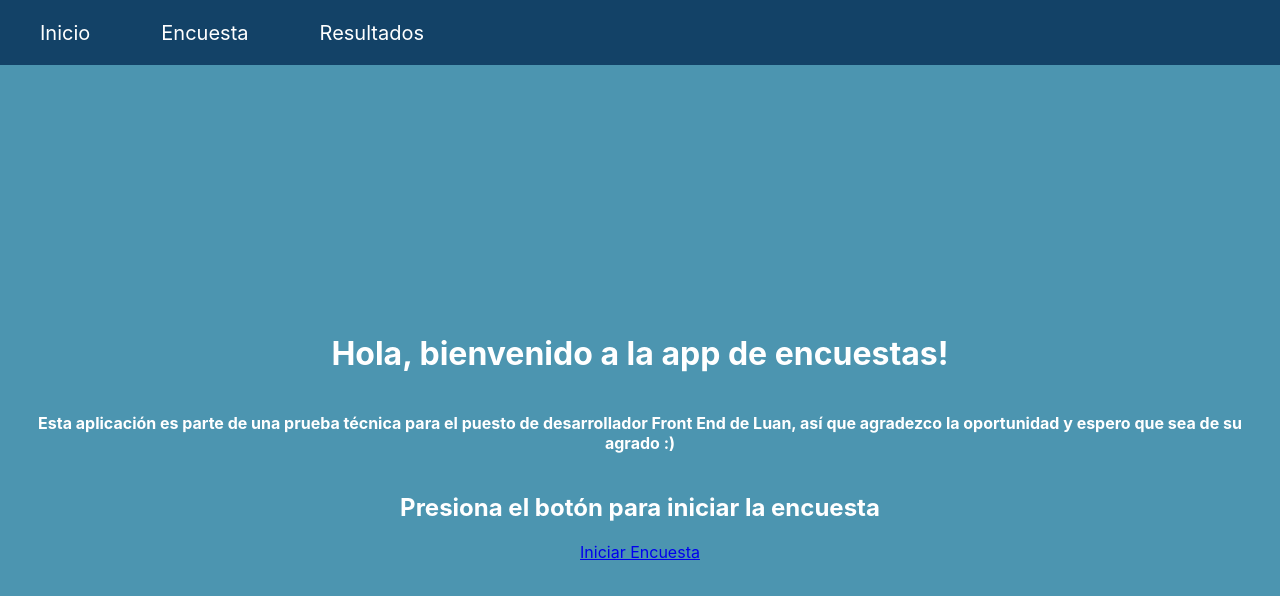
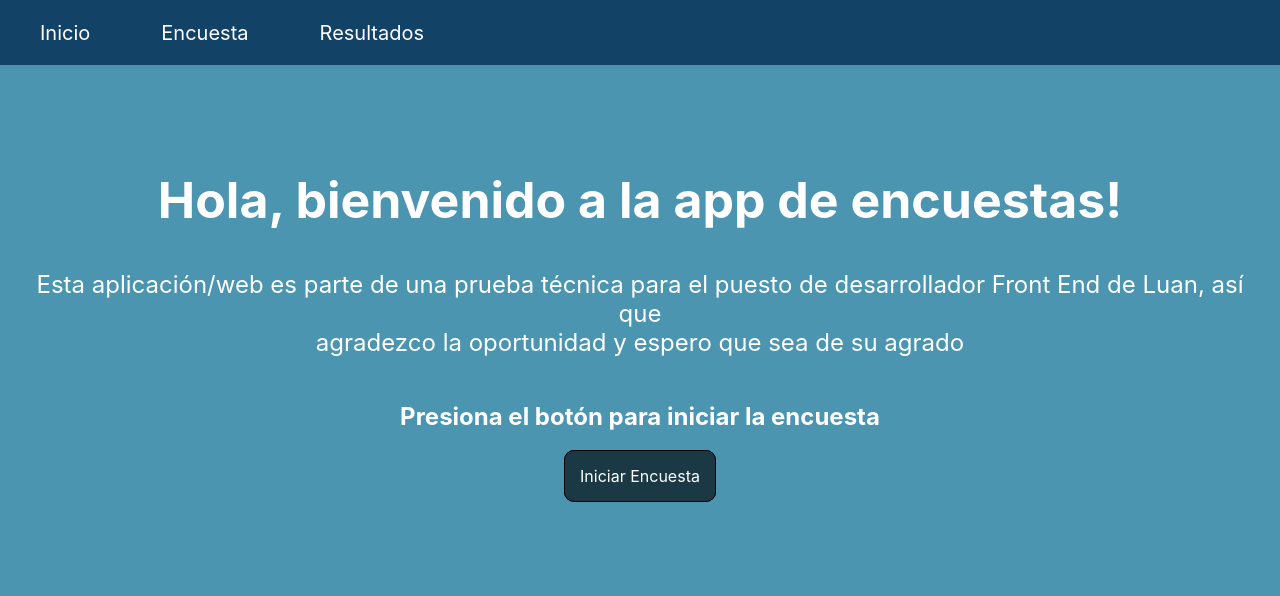
Before and after one commit to LautaroLesni/encuestas-app, a React (Create React App) app: page / in a window 1280 px wide. Shown: the top 596 px of the page. Built offline with nearby package versions, Linux system fonts and the light colour scheme.

Commit message:
add styles and appearing anims

```diff
--- a/src/components/Encuestas.jsx
+++ b/src/components/Encuestas.jsx
@@ -3,6 +3,8 @@ import { onGetEncuesta } from "../firebase/firebase-config";
 import { useState, useEffect } from "react";
 import s from './Encuestas.module.css'
 import { Link } from "react-router-dom";
+import { motion } from "framer-motion";
+import CircularProgress from '@mui/material/CircularProgress';
 
 
 const Encuestas = () => {
@@ -25,13 +27,21 @@ const Encuestas = () => {
 
     return (
         <div className={s.outterDIV}>
-            {!encuestas ? <h1>Loading...</h1> : encuestas.length < 1 ?
-            <div className={s.sinEncuestas}>
-                <h1>No se encontraron resultados de la encuesta, presiona el botón para crear una</h1>
-                <Link to='/encuesta'>Realizar encuesta</Link>
-                </div>
+            {!encuestas ? <CircularProgress style={{color:'#7cc1da'}} size={100}/> : encuestas.length < 1 ?
+                <motion.div className={s.sinEncuestas}
+                    initial={{ opacity: 0, y: 0 }}
+                    whileInView={{ opacity: 1, y: 0 }}
+                    transition={{ delay: 0, duration: 0.8 }}
+                    viewport={{ once: true }}>
+                    <h1>No se encontraron resultados de la encuesta, presiona el botón para crear una</h1>
+                    <Link to='/encuesta'>Realizar encuesta</Link>
+                </motion.div>
                 :
-                <div className={s.tablecontainer}>
+                <motion.div className={s.tablecontainer}
+                    initial={{ opacity: 0, y: 0 }}
+                    whileInView={{ opacity: 1, y: 0 }}
+                    transition={{ delay: 0.5, duration: 0.8 }}
+                    viewport={{ once: true }}>
                     <table>
                         <thead><tr>
                             <th>Nombre completo</th>
@@ -53,7 +63,7 @@ const Encuestas = () => {
                             ))}
                         </tbody>
                     </table>
-                </div>}
+                </motion.div>}
 
         </div>
     )
--- a/src/components/Encuestas.module.css
+++ b/src/components/Encuestas.module.css
@@ -48,11 +48,20 @@
   form * {
     font-size: 28px;
   }
+  .sinEncuestas{
+    height: 60%;
+    display: flex;
+    flex-direction: column;
+    justify-content: center;
+    align-items: center;
+  }
   .sinEncuestas h1{
     color: white;
     margin:20px
   }
   .sinEncuestas a{
+    margin-top: 20px;
+    width: 125px;
     background-color: rgb(5, 62, 90);
     padding: 15px;
     color: white;
--- a/src/components/Form.jsx
+++ b/src/components/Form.jsx
@@ -17,10 +17,11 @@ import s from './Form.module.css'
 import { Validate } from "../functions";
 import Typography from '@mui/material/Typography';
 import { Link } from "react-router-dom";
+import { motion } from "framer-motion";
 
 
 const inputstyle = { marginTop: '15px', width: '48%' }
-const success = {backgroundColor:'#B1F6A9',color:'#206518',width:'96%', padding:'10px'}
+const success = { backgroundColor: '#B1F6A9', color: '#206518', width: '96%', padding: '10px' }
 
 
 const Form = () => {
@@ -90,11 +91,19 @@ const Form = () => {
 
     return (
         <div className={s.outterDIV}>
-            <div className={s.innerDIV}>
+            <motion.div className={s.innerDIV}
+                initial={{ opacity: 0, y: 0 }}
+                whileInView={{ opacity: 1, y: 0 }}
+                transition={{ delay: 0, duration: 0.8 }}
+                viewport={{ once: true }}>
                 <div className={s.formDIV}>
                     <h2>Encuesta</h2>
-                        {isCreated && <Typography style={success} id="modal-modal-description" sx={{ mt: 2 }}>
-                            Encuesta enviada!<br/> Para ver los resultados presiona <Link to='/resultados'>aquí</Link></Typography>}
+                    {isCreated && <motion.div
+                        initial={{ opacity: 0, y: 0 }}
+                        whileInView={{ opacity: 1, y: 0 }}
+                        transition={{ delay: 0, duration: 0.8 }}
+                        viewport={{ once: true }}><Typography style={success} id="modal-modal-description" sx={{ mt: 2 }}>
+                            Encuesta enviada!<br /> Para ver los resultados presiona <Link to='/resultados'>aquí</Link></Typography></motion.div>}
 
                     {db.items?.map(form => {
                         switch (form.type) {
@@ -145,7 +154,7 @@ const Form = () => {
                                                 onChange={(newDate) => { setInput({ ...input, birth_date: newDate ? JSON.stringify(newDate._d).split('T', 1).join().slice(1).split('-').join('/') : '' }) }}
                                                 onBlur={handleFocus}
                                             />
-                                        <FormHelperText style={{ color: '#D21515' }}>{errors.birth_date ? focused.birth_date && errors.birth_date : ''}</FormHelperText>
+                                            <FormHelperText style={{ color: '#D21515' }}>{errors.birth_date ? focused.birth_date && errors.birth_date : ''}</FormHelperText>
                                         </FormControl>
                                     </div>
                                 )
@@ -190,7 +199,7 @@ const Form = () => {
                             case 'submit':
                                 return (
                                     <div key={form.label}>
-                                        <Button style={{width:'48%', height:'40px', backgroundColor:'#578797', margin:'10px'}} onClick={handleSubmit} variant="contained" disabled={input.terms_and_conditions ? false : true}>{form.label}</Button>
+                                        <Button style={{ width: '48%', height: '40px', backgroundColor: '#578797', margin: '10px' }} onClick={handleSubmit} variant="contained" disabled={input.terms_and_conditions ? false : true}>{form.label}</Button>
                                         <h2>{form.name}</h2>
                                     </div>
                                 )
@@ -200,7 +209,7 @@ const Form = () => {
                         }
                     })}
                 </div>
-            </div>
+            </motion.div>
         </div>
     )
 }
--- a/src/components/HomeIndex.jsx
+++ b/src/components/HomeIndex.jsx
@@ -1,14 +1,37 @@
 import React from "react";
 import { Link } from "react-router-dom";
 import s from './HomeIndex.module.css'
+import { motion } from 'framer-motion'
 
-const HomeIndex = () =>{
+const HomeIndex = () => {
     return (
         <div className={s.outterDIV}>
-            <h1>Hola, bienvenido a la app de encuestas!</h1>
-            <h4>{`Esta aplicación es parte de una prueba técnica para el puesto de desarrollador Front End de Luan, así que agradezco la oportunidad y espero que sea de su agrado :)`}</h4>
-            <h2>Presiona el botón para iniciar la encuesta</h2>
-            <Link to='/encuesta'>Iniciar Encuesta</Link>
+            <div>
+                <motion.h1
+                    initial={{ opacity: 0, y: -350 }}
+                    whileInView={{ opacity: 1, y: -150 }}
+                    transition={{ delay: 0, duration: 0.8 }}
+                    viewport={{ once: true }}>
+                    Hola, bienvenido a la app de encuestas!</motion.h1>
+                <motion.p
+                    initial={{ opacity: 0, y: -200 }}
+                    whileInView={{ opacity: 1, y: -150 }}
+                    transition={{ delay: 1, duration: 0.8 }}
+                    viewport={{ once: true }}>Esta aplicación/web es parte de una prueba técnica para el puesto de desarrollador Front End de Luan, así que <br />agradezco la oportunidad y espero que sea de su agrado</motion.p>
+                <motion.h2
+                    initial={{ opacity: 0, y: -125 }}
+                    whileInView={{ opacity: 1, y: -125 }}
+                    transition={{ delay: 2.0, duration: 0.8 }}
+                    viewport={{ once: true }}>Presiona el botón para iniciar la encuesta</motion.h2>
+                <motion.div
+                    className={s.divButton}
+                    initial={{ opacity: 0, y: -110 }}
+                    whileInView={{ opacity: 1, y: -110 }}
+                    transition={{ delay: 2.0, duration: 0.8 }}
+                    viewport={{ once: true }}>
+                    <Link to='/encuesta'>Iniciar Encuesta</Link>
+                </motion.div>
+            </div>
         </div>
     )
 }
--- a/src/components/HomeIndex.module.css
+++ b/src/components/HomeIndex.module.css
@@ -8,14 +8,29 @@
     flex-direction: column;
 }
 .outterDIV h1{
-    margin: 20px;
+    margin: 40px;
+    font-size: 50px;
     color: white
 }
 .outterDIV h2{
     margin: 20px;
     color: white
 }
-.outterDIV h4{
+.outterDIV p{
     margin: 20px;
+    font-size: 24px;
     color: white
 }
+.divButton a{
+    text-decoration: none;
+    border: 1px solid black;
+    padding: 15px;
+    border-radius: 10px;
+    color: white;
+    background-color: #1b3944;
+    transition: 0.3s;
+}
+.divButton a:hover{
+    background-color: #456571;
+    transition: 0.3s;
+}
```
